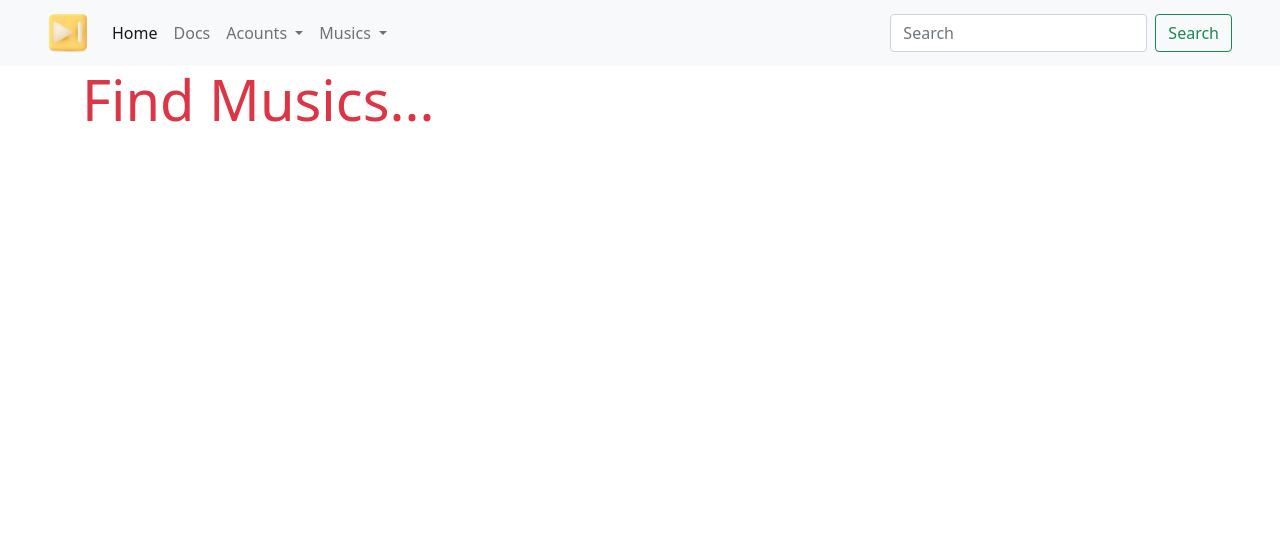
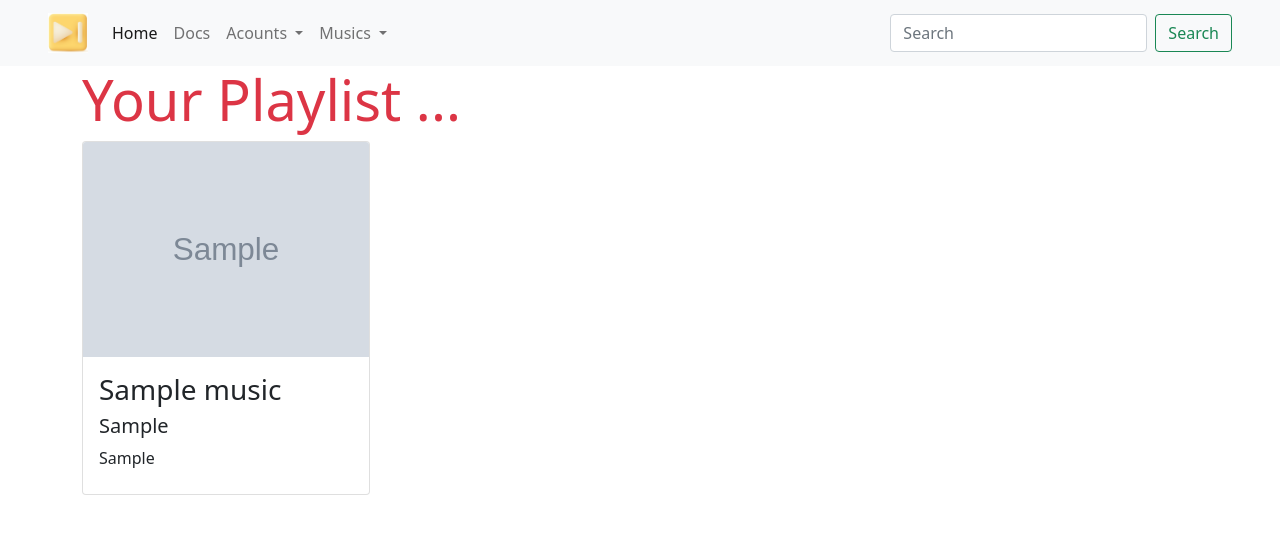
Before and after one commit to aureliasegarra/musicBoard, a FastAPI app: page / in a window 1280 px wide. Shown: the top 534 px of the page. Run offline with FastAPI, Linux system fonts and the light colour scheme; tables that the repository leaves empty hold one stand-in row (values such as "Sample post"); grey boxes marked "Sample" are stand-in pictures.

Commit message:
Display list of musics OK

```diff
--- /dev/null
+++ b/templates/components/card.html
@@ -0,0 +1,8 @@
+<div class="card" style="width: 18rem;">
+  <img src="{{obj.cover}}" class="card-img-top" alt="...">
+  <div class="card-body">
+    <h3 class="card-title">{{obj.title}}</h3>
+    <h5 class="card-title">{{obj.artist}}</h5>
+    <p class="card-title">{{obj.album}}</p>
+  </div>
+</div>
--- a/templates/musics/homepage.html
+++ b/templates/musics/homepage.html
@@ -6,7 +6,25 @@
 
 {% block content %}
 <div class="container">
-      <h1 class="display-4 text-danger">Find Musics...</h1>
+      <h1 class="display-4 text-danger">Your Playlist ...</h1>
+
+    <div class="row">
+    {% for music in musics %}
+      <div class="col-lg-4 col-md-3 col-sm-10 mr-auto">
+        {% with obj=music %}
+          {% include "components/card.html" %}
+        {% endwith %}
+
+        {% if loop.index %3 %}
+      </div>
+        {% else %}
+          </div><br><div class="row">
+        {% endif %}
+    {% endfor %}
+    </div>
 </div>
 
+
+
+
 {% endblock %}}
```
Also changed, not shown: webapps/musics/route_musics.py (+7 -5 lines).
